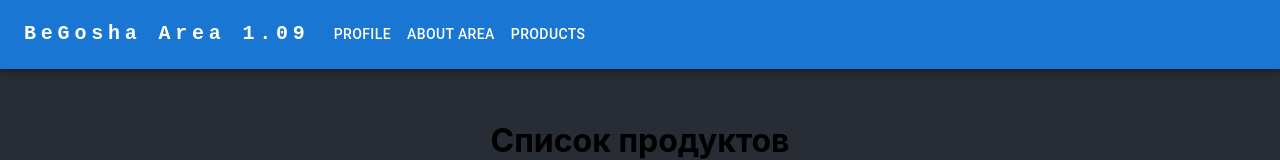
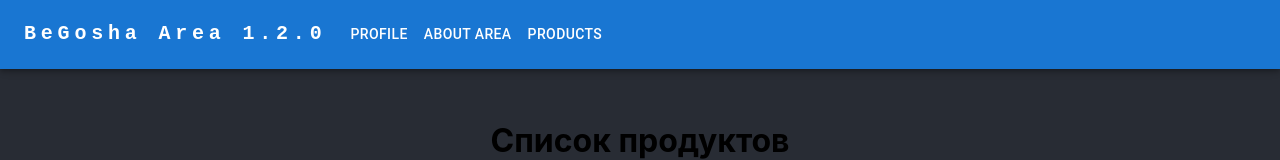
Before and after one commit to BeGosha-git/BeGosha-Area, a React (Create React App) app: page /products in a window 1280 px wide. Shown: the top 160 px of the page. Built offline with nearby package versions, Linux system fonts and the light colour scheme.

Commit message:
Version 1.1.91

```diff
--- a/src/component/Header/Header.tsx
+++ b/src/component/Header/Header.tsx
@@ -18,7 +18,7 @@ import MenuIcon from "@mui/icons-material/Menu";
 import './Header.css'
 
 const pages = ["Profile", "About Area", "Products"];
-const title_version = "BeGosha Area 1.09";
+const title_version = "BeGosha Area 1.2.0";
 const Header = () => {
   const [NavMenu, setAnchorNav] = React.useState<null | HTMLElement>(
       null
--- a/src/pages/ProductListPage/ProductListPage.tsx
+++ b/src/pages/ProductListPage/ProductListPage.tsx
@@ -7,8 +7,8 @@ import ProductItem from '../../component/ProductItem/ProductItem';
 
 
 const products = [
-    { id: '1', name: 'Продукт 1', image: 'path/to/image1.jpg', info: 'info1.tsx' },
-    { id: '2', name: 'Продукт 2', image: 'path/to/image2.jpg', info: 'info2.tsx' },
+    { id: '1', name: 'Банан', image: 'image1.png', info: 'ProductPreviu.tsx' },
+    { id: '2', name: 'Банан', image: 'image1.png', info: 'ProductPreviu.tsx' },
     // Добавьте больше продуктов по мере необходимости
 ];
 
```
Also changed, not shown: src/products/Банан/ProductPreviu.tsx (renamed from src/products/Банан/Банан.tsx), src/products/Банан/Untitled-2023-09-08T07_51_14_101Z.png (added).
